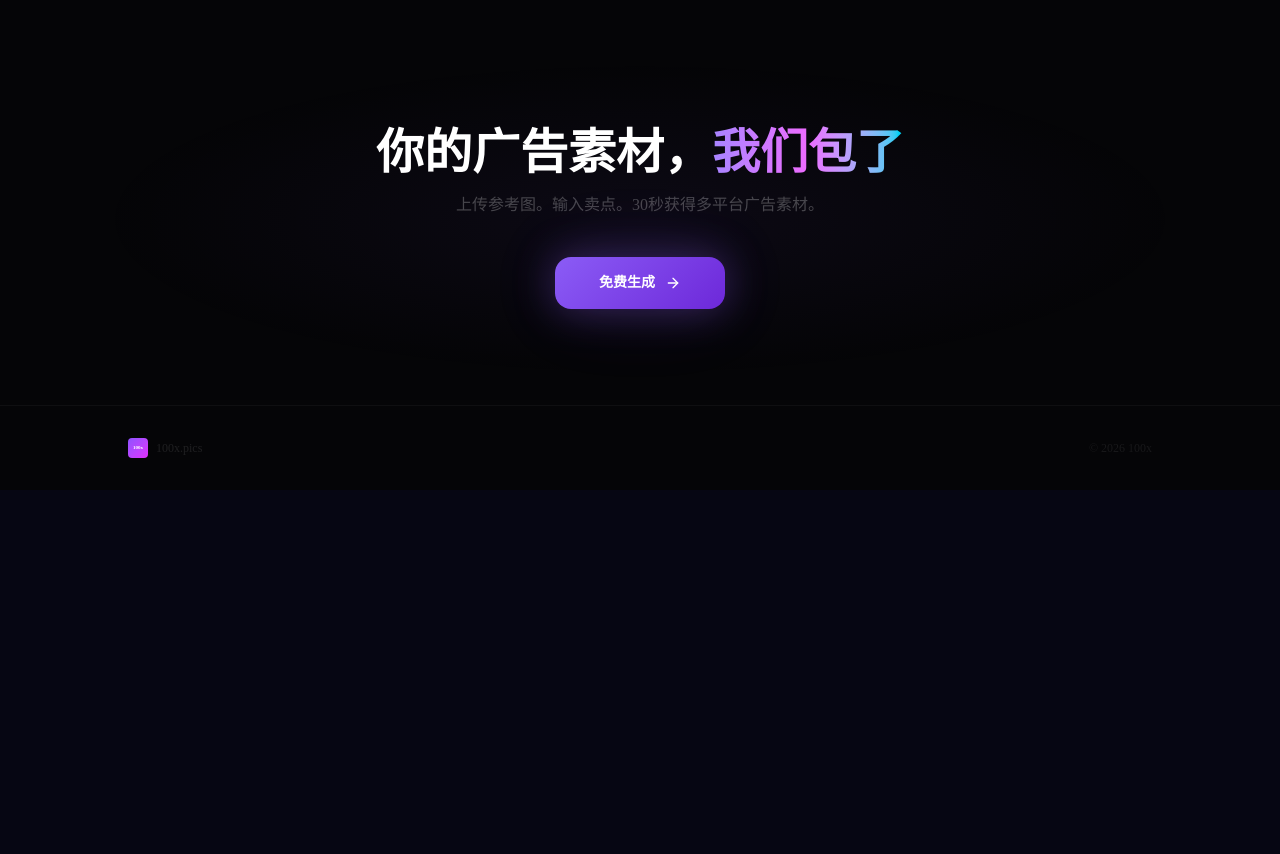
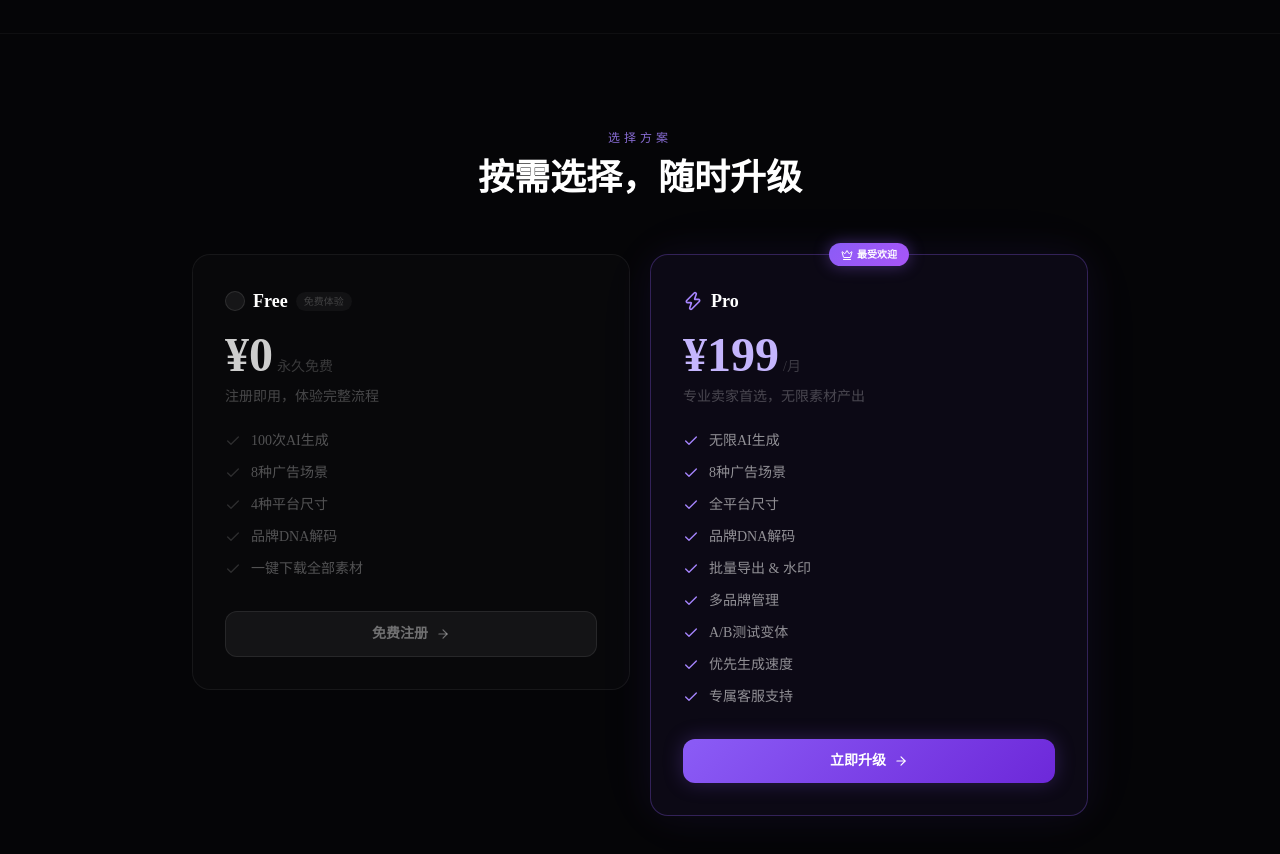
Before and after one commit to KevPH2026/idealab, a Next.js app: page /landing in a window 1280 px wide. Shown: the part 1920-2774 px from the top of the page. Before the commit the page ends 2410 px from the top, so only its background shows below. Built offline with nearby package versions, Linux system fonts and the light colour scheme.

Commit message:
feat: pricing section (Free vs Pro) with plan comparison and benefits

```diff
--- a/src/app/landing/page.tsx
+++ b/src/app/landing/page.tsx
@@ -1,7 +1,7 @@
 'use client';
 
 import { useState, useEffect, useCallback } from 'react';
-import { ArrowRight, Sparkles, ChevronLeft, ChevronRight } from 'lucide-react';
+import { ArrowRight, Sparkles, ChevronLeft, ChevronRight, Check, Zap, Crown } from 'lucide-react';
 
 type Lang = 'zh' | 'en';
 
@@ -25,6 +25,33 @@ const T = {
     ],
     footer: '© 2026 100x',
     demoCaption: '真实AI生成 · 未经修改',
+    planLabel: '选择方案',
+    planTitle: '按需选择，随时升级',
+    plans: [
+      {
+        name: 'Free',
+        badge: '免费体验',
+        price: '¥0',
+        period: '永久免费',
+        desc: '注册即用，体验完整流程',
+        features: ['100次AI生成', '8种广告场景', '4种平台尺寸', '品牌DNA解码', '一键下载全部素材'],
+        cta: '免费注册',
+        highlight: false,
+      },
+      {
+        name: 'Pro',
+        badge: '最受欢迎',
+        price: '¥199',
+        period: '/月',
+        desc: '专业卖家首选，无限素材产出',
+        features: [
+          '无限AI生成', '8种广告场景', '全平台尺寸', '品牌DNA解码',
+          '批量导出 & 水印', '多品牌管理', 'A/B测试变体', '优先生成速度', '专属客服支持',
+        ],
+        cta: '立即升级',
+        highlight: true,
+      },
+    ],
   },
   en: {
     badge: 'DTC Ad Creatives · 100x Efficiency',
@@ -45,6 +72,33 @@ const T = {
     ],
     footer: '© 2026 100x',
     demoCaption: 'Real AI output · Unedited',
+    planLabel: 'PRICING',
+    planTitle: 'Pick your plan, scale anytime',
+    plans: [
+      {
+        name: 'Free',
+        badge: 'Free tier',
+        price: '$0',
+        period: 'Free forever',
+        desc: 'Sign up and experience the full workflow',
+        features: ['100 AI generations', '8 ad scenes', '4 platform sizes', 'Brand DNA decode', 'One-click download all'],
+        cta: 'Sign Up Free',
+        highlight: false,
+      },
+      {
+        name: 'Pro',
+        badge: 'Most Popular',
+        price: '$29',
+        period: '/mo',
+        desc: 'For serious sellers, unlimited creatives',
+        features: [
+          'Unlimited AI generations', '8 ad scenes', 'All platform sizes', 'Brand DNA decode',
+          'Batch export & watermark', 'Multi-brand management', 'A/B test variants', 'Priority generation speed', 'Dedicated support',
+        ],
+        cta: 'Upgrade Now',
+        highlight: true,
+      },
+    ],
   },
 };
 
@@ -209,6 +263,7 @@ export default function LandingPage() {
           <div className="hidden md:flex items-center gap-8 text-xs text-white/40 font-medium">
             <a href="#demo" className="hover:text-white/80 transition-colors">Demo</a>
             <a href="#how" className="hover:text-white/80 transition-colors">{t.navHow}</a>
+            <a href="#pricing" className="hover:text-white/80 transition-colors">Pricing</a>
           </div>
           <div className="flex items-center gap-3">
             <button onClick={() => setLang(lang === 'zh' ? 'en' : 'zh')}
@@ -334,6 +389,91 @@ export default function LandingPage() {
         </div>
       </section>
 
+      {/* ─── Pricing ─── */}
+      <section id="pricing" className="py-24 px-6" style={{ borderTop: '1px solid rgba(255,255,255,0.04)' }}>
+        <div className="max-w-4xl mx-auto">
+          <div className="text-center mb-14">
+            <p className="text-xs text-violet-400/80 font-medium uppercase tracking-[4px] mb-3">{t.planLabel}</p>
+            <h2 className="text-3xl md:text-4xl font-black text-white">{t.planTitle}</h2>
+          </div>
+          <div className="grid md:grid-cols-2 gap-5 items-start">
+            {t.plans.map((plan, i) => (
+              <div key={i} className="relative rounded-2xl p-6 md:p-8 transition-all duration-300 hover:scale-[1.01]"
+                style={{
+                  background: plan.highlight
+                    ? 'rgba(139,92,246,0.06)'
+                    : 'rgba(255,255,255,0.015)',
+                  border: plan.highlight
+                    ? '1px solid rgba(139,92,246,0.3)'
+                    : '1px solid rgba(255,255,255,0.06)',
+                  boxShadow: plan.highlight
+                    ? '0 0 40px rgba(139,92,246,0.08), 0 0 80px rgba(139,92,246,0.03)'
+                    : 'none',
+                }}>
+                {/* Badge */}
+                {plan.highlight && (
+                  <div className="absolute -top-3 left-1/2 -translate-x-1/2">
+                    <span className="inline-flex items-center gap-1 px-3 py-1 rounded-full text-[10px] font-bold"
+                      style={{ background: 'linear-gradient(135deg, #8b5cf6, #a855f7)', color: 'white', boxShadow: '0 0 16px rgba(139,92,246,0.4)' }}>
+                      <Crown className="w-3 h-3" /> {plan.badge}
+                    </span>
+                  </div>
+                )}
+
+                {/* Header */}
+                <div className="mb-6">
+                  <div className="flex items-center gap-2 mb-4">
+                    {plan.highlight
+                      ? <Zap className="w-5 h-5 text-violet-400" />
+                      : <div className="w-5 h-5 rounded-full" style={{ background: 'rgba(255,255,255,0.06)', border: '1px solid rgba(255,255,255,0.1)' }} />
+                    }
+                    <span className="text-lg font-bold text-white">{plan.name}</span>
+                    {!plan.highlight && (
+                      <span className="text-[10px] text-white/20 px-2 py-0.5 rounded-full" style={{ background: 'rgba(255,255,255,0.04)' }}>
+                        {plan.badge}
+                      </span>
+                    )}
+                  </div>
+                  <div className="flex items-baseline gap-1 mb-2">
+                    <span className="text-4xl md:text-5xl font-black" style={{ color: plan.highlight ? '#c4b5fd' : 'rgba(255,255,255,0.8)' }}>
+                      {plan.price}
+                    </span>
+                    <span className="text-sm text-white/20">{plan.period}</span>
+                  </div>
+                  <p className="text-sm text-white/25">{plan.desc}</p>
+                </div>
+
+                {/* Features */}
+                <ul className="space-y-3 mb-8">
+                  {plan.features.map((f, fi) => (
+                    <li key={fi} className="flex items-start gap-2.5 text-sm" style={{ color: plan.highlight ? 'rgba(255,255,255,0.55)' : 'rgba(255,255,255,0.3)' }}>
+                      <Check className={`w-4 h-4 mt-0.5 shrink-0 ${plan.highlight ? 'text-violet-400' : 'text-white/15'}`} />
+                      {f}
+                    </li>
+                  ))}
+                </ul>
+
+                {/* CTA */}
+                <a href="/get" className="group inline-flex items-center justify-center gap-2 w-full text-sm font-bold transition-all"
+                  style={{
+                    background: plan.highlight
+                      ? 'linear-gradient(135deg, #8b5cf6, #6d28d9)'
+                      : 'rgba(255,255,255,0.05)',
+                    color: plan.highlight ? 'white' : 'rgba(255,255,255,0.4)',
+                    padding: '12px 24px',
+                    borderRadius: '12px',
+                    boxShadow: plan.highlight ? '0 0 20px rgba(139,92,246,0.25)' : 'none',
+                    border: plan.highlight ? 'none' : '1px solid rgba(255,255,255,0.08)',
+                  }}>
+                  {plan.cta}
+                  <ArrowRight className="w-3.5 h-3.5 group-hover:translate-x-0.5 transition-transform" />
+                </a>
+              </div>
+            ))}
+          </div>
+        </div>
+      </section>
+
       {/* ─── Final CTA ─── */}
       <section className="py-24 px-6 relative">
         <div className="absolute inset-0 pointer-events-none"
```
